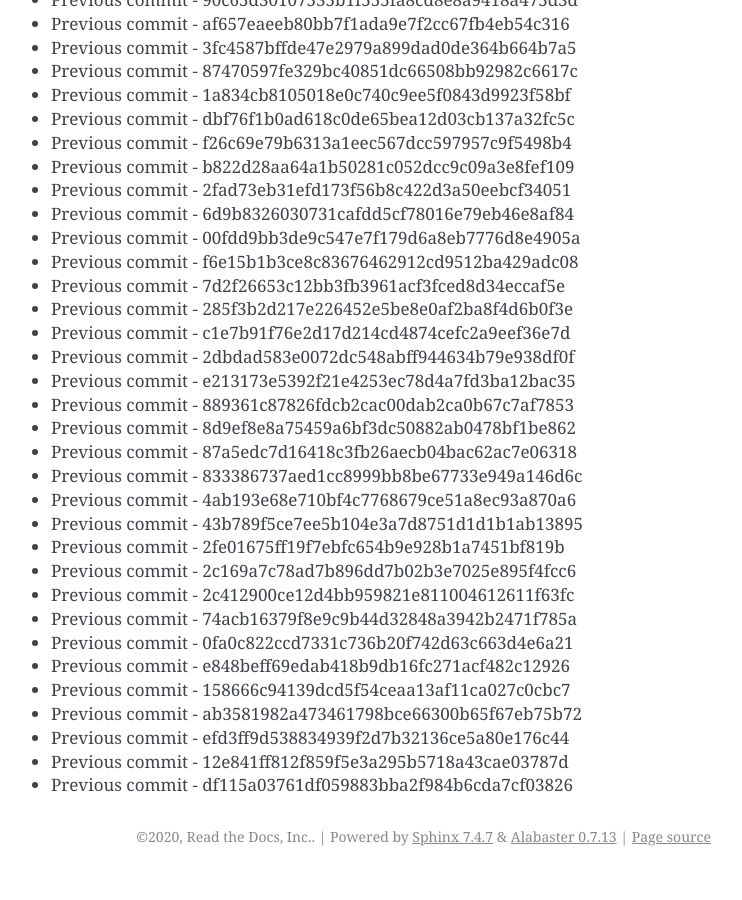
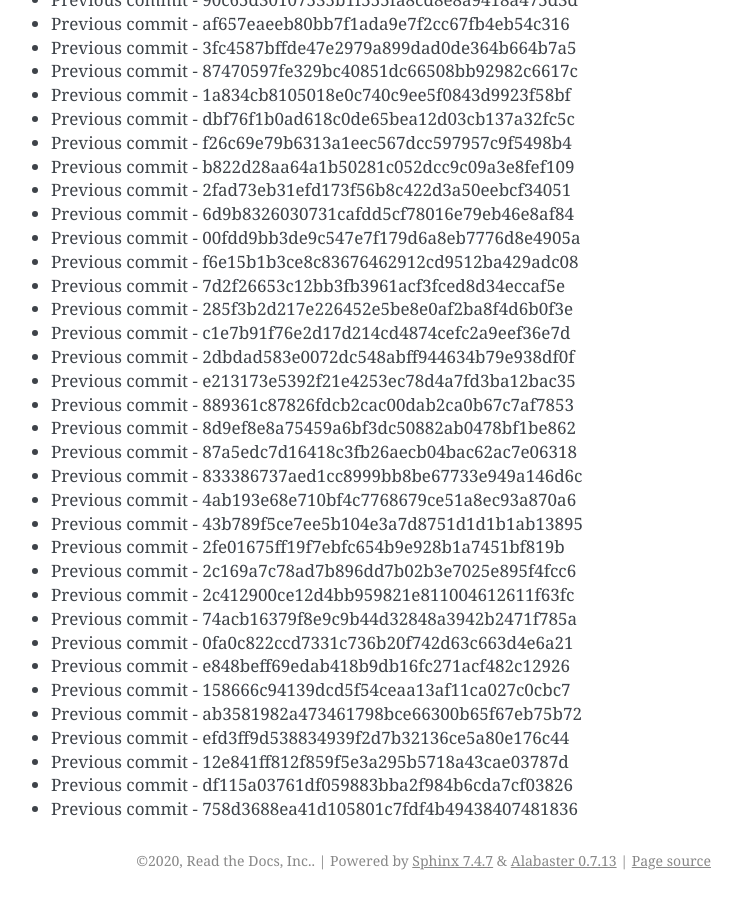
Before and after one commit to readthedocs/rtd-git-stresstest, a Sphinx documentation site: the page built from docs/updates.rst, in a window 1280 px wide and 900 px high, scrolled down 5748 px. Shown: the whole window, without its empty margins (399-1141 px from the left). Built offline with Sphinx 7.4.7, drawn with Linux system fonts in a browser that asks for light colours; before the commit the page ends 6624 px from its top, so only the background shows below that.

Commit message:
Generating commit from previous: 758d3688ea41d105801c7fdf4b49438407481836

```diff
--- a/docs/updates.rst
+++ b/docs/updates.rst
@@ -273,3 +273,4 @@ It can be tested for any performance characteristics.
 * Previous commit - efd3ff9d538834939f2d7b32136ce5a80e176c44
 * Previous commit - 12e841ff812f859f5e3a295b5718a43cae03787d
 * Previous commit - df115a03761df059883bba2f984b6cda7cf03826
+* Previous commit - 758d3688ea41d105801c7fdf4b49438407481836
```
